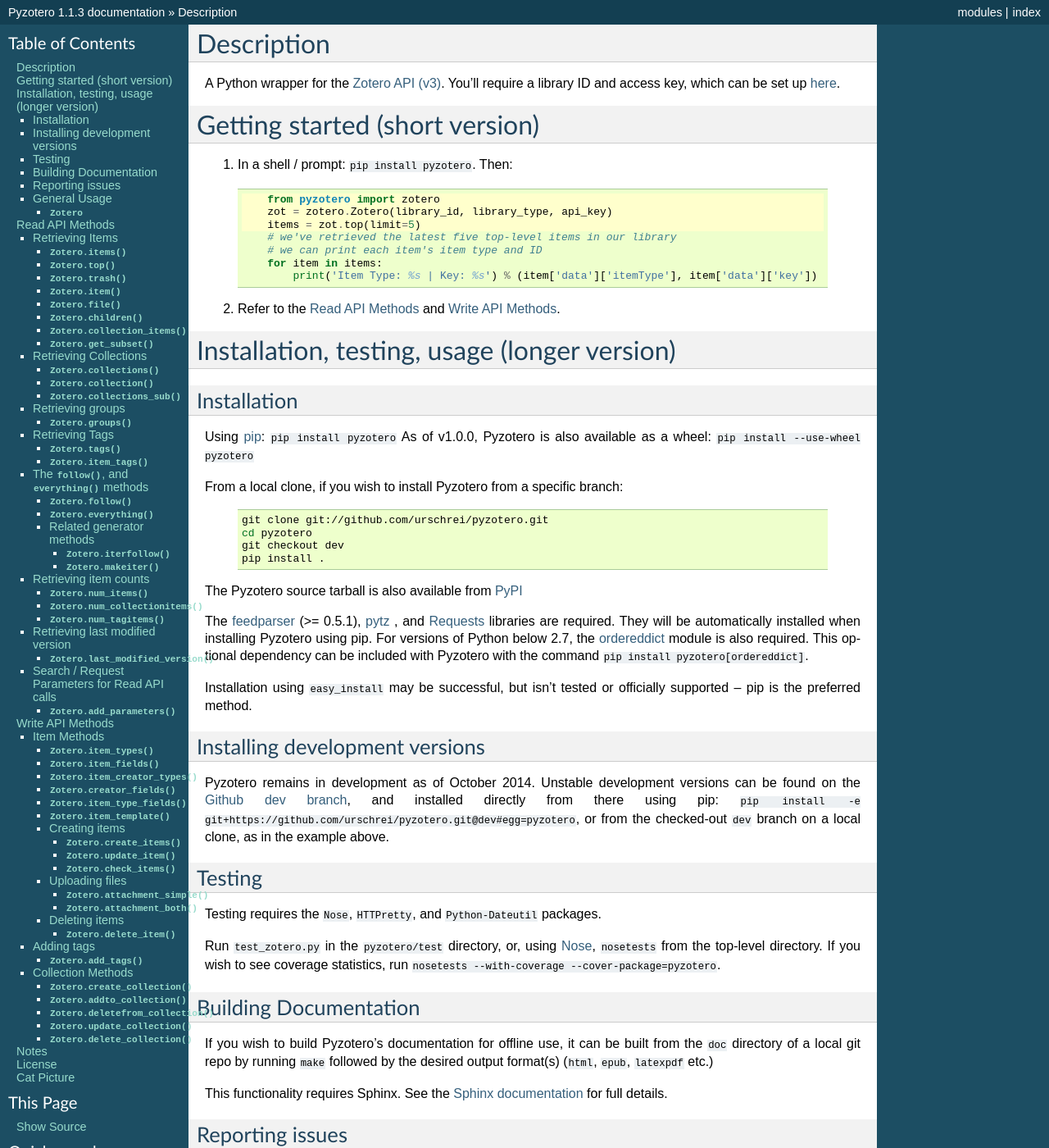
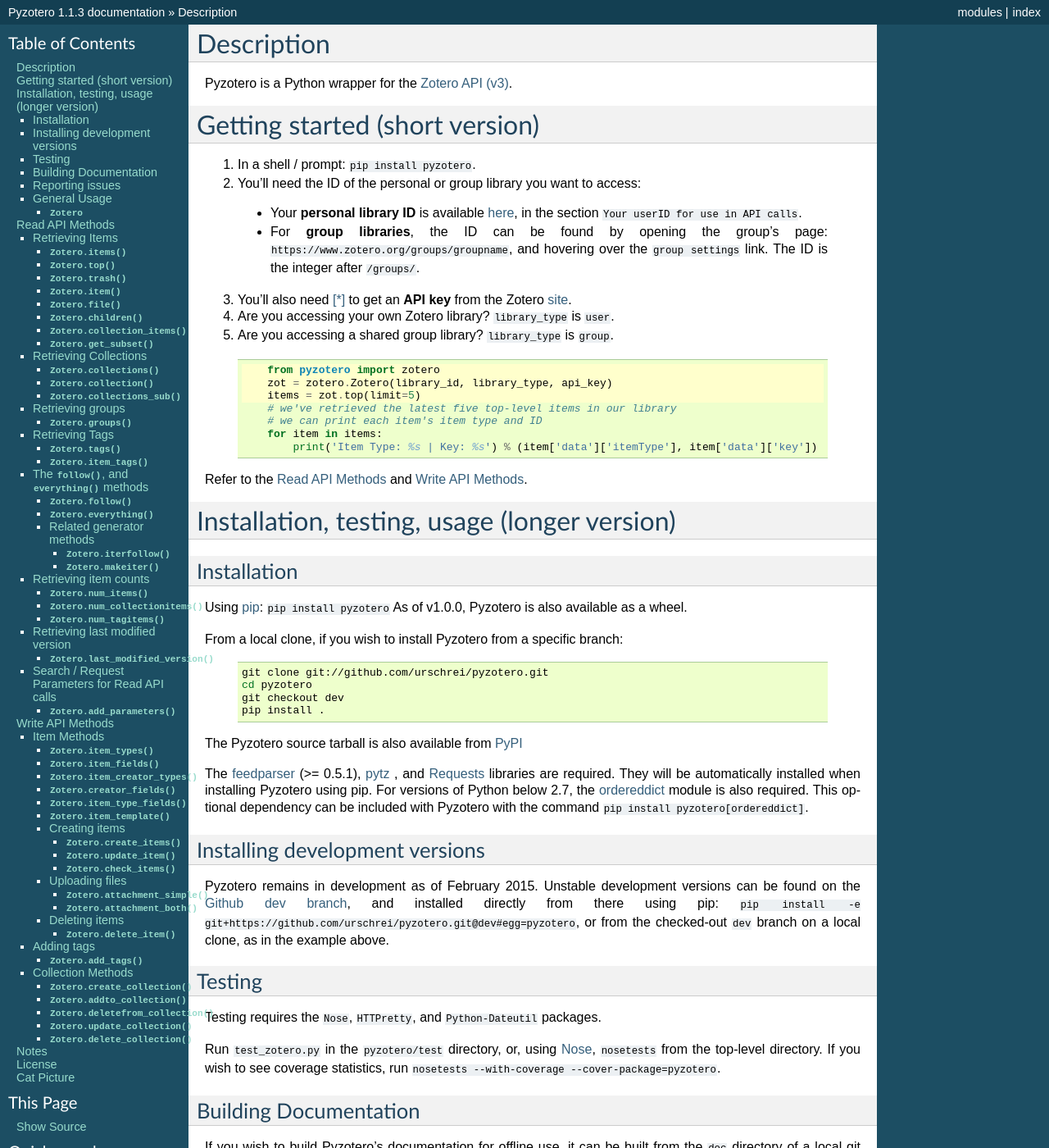
Before and after one commit to urschrei/pyzotero, a Sphinx documentation site: the page built from doc/index.rst, in a window 1280 px wide and 1400 px high. Shown: the whole window at 82% size. Built offline with Sphinx 7.4.7, drawn with Linux system fonts in a browser that asks for light colours; the version number is read from the project's files by our own code; some of the changed text lies outside the part shown.

Commit message:
More doc updates
RTD docs Quickstart now reflects Github README
README is a bit clearer

```diff
--- a/doc/index.rst
+++ b/doc/index.rst
@@ -1,6 +1,6 @@
 Description
 ===========
-A Python wrapper for the `Zotero API (v3) <https://www.zotero.org/support/dev/web_api/v3/start>`_. You'll require a library ID and access key, which can be set up `here <http://www.zotero.org/settings/keys/new>`_.
+Pyzotero is a Python wrapper for the `Zotero API (v3) <https://www.zotero.org/support/dev/web_api/v3/start>`_.
 
 
 .. Pyzotero documentation master file, created by
@@ -14,7 +14,15 @@
 
 Getting started (short version)
 ===============================
-1. In a shell / prompt: ``pip install pyzotero``. Then:
+1. In a shell / prompt: ``pip install pyzotero``.
+2. You'll need the ID of the personal or group library you want to access:
+
+  * Your **personal library ID** is available `here <https://www.zotero.org/settings/keys>`_, in the section ``Your userID for use in API calls``.
+  * For **group libraries**, the ID can be found by opening the group's page: ``https://www.zotero.org/groups/groupname``, and hovering over the ``group settings`` link. The ID is the integer after ``/groups/``.
+
+3. You'll also need [*]_ to get an **API key** from the Zotero `site <https://www.zotero.org/settings/keys/new>`_.
+4. Are you accessing your own Zotero library? ``library_type`` is ``user``.
+5. Are you accessing a shared group library? ``library_type`` is ``group``.
 
 
 .. _hello-world:
@@ -40,7 +48,7 @@
 Installation
 ============
 Using `pip <http://www.pip-installer.org/en/latest/index.html>`_: ``pip install pyzotero``
-As of v1.0.0, Pyzotero is also available as a wheel: ``pip install --use-wheel pyzotero``
+As of v1.0.0, Pyzotero is also available as a wheel.
 
 From a local clone, if you wish to install Pyzotero from a specific branch:
 
@@ -56,13 +64,11 @@
 
 The `feedparser <http://feedparser.org>`_ (>= 0.5.1), `pytz <http://pypi.python.org/pypi/pytz/>`_ , and `Requests <http://docs.python-requests.org/en/latest/>`_ libraries are required. They will be automatically installed when installing Pyzotero using pip. For versions of Python below 2.7, the `ordereddict <http://pypi.python.org/pypi/ordereddict>`_ module is also required. This optional dependency can be included with Pyzotero with the command ``pip install pyzotero[ordereddict]``.
 
-Installation using ``easy_install`` may be successful, but isn't tested or officially supported – pip is the preferred method.
-
 
 ===============================
 Installing development versions
 ===============================
-Pyzotero remains in development as of October 2014. Unstable development versions can be found on the `Github dev branch <https://github.com/urschrei/pyzotero/tree/dev>`_, and installed directly from there using pip: ``pip install -e git+https://github.com/urschrei/pyzotero.git@dev#egg=pyzotero``, or from the checked-out ``dev`` branch on a local clone, as in the example above.
+Pyzotero remains in development as of February 2015. Unstable development versions can be found on the `Github dev branch <https://github.com/urschrei/pyzotero/tree/dev>`_, and installed directly from there using pip: ``pip install -e git+https://github.com/urschrei/pyzotero.git@dev#egg=pyzotero``, or from the checked-out ``dev`` branch on a local clone, as in the example above.
 
 
 =======
@@ -793,3 +799,5 @@
 .. figure:: cat.png
 
     *Orangecat*
+
+.. [*] This isn't strictly true: you only need an API key for personal libraries and non-public group libraries.
```
Also changed, not shown: other parts of doc/index.rst (+1 -1 lines), readme.md (+4 -3 lines).
